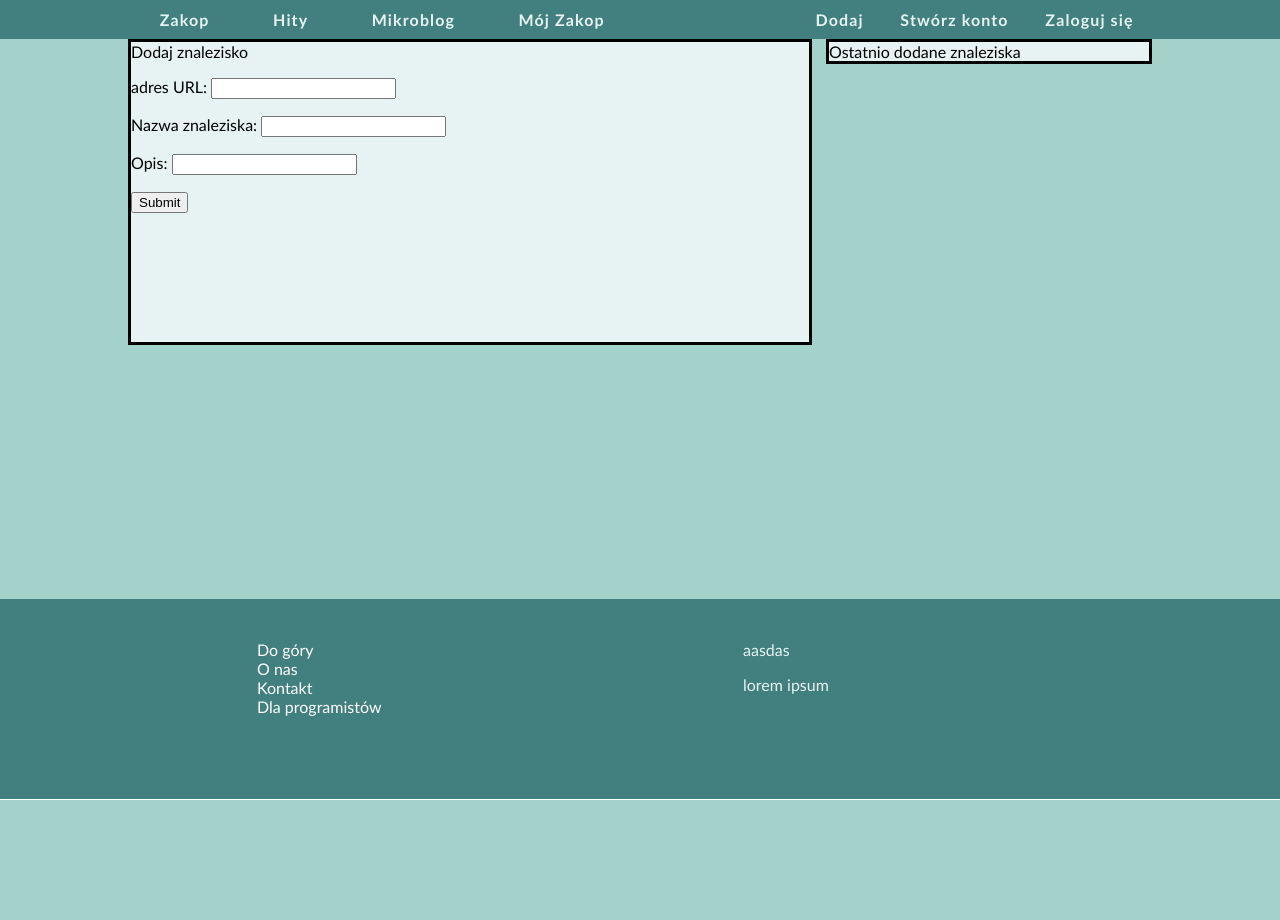
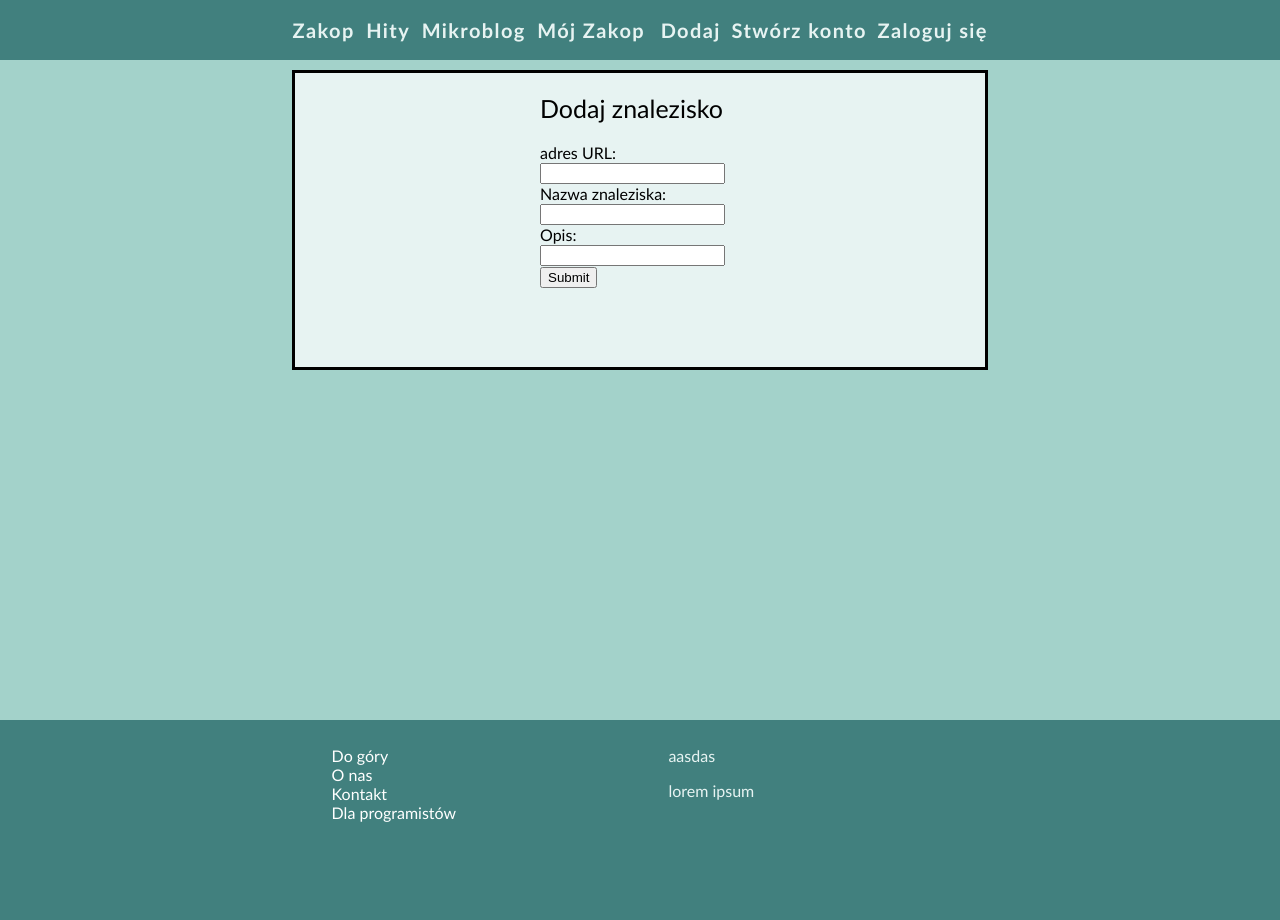
Before and after one commit to Deelite34/Zakop, a Django app: page /dodaj in a window 1280 px wide. Before the commit the page ends 800 px from the top, so only its background shows below. Run offline with Django 3.2, Linux system fonts and the light colour scheme; parts of the project's set-up code (start-up, migrations or seed data) failed here and were passed over.

Commit message:
Displaying findings, css changes

```diff
--- a/zakop_app/static/zakop_app/style.css
+++ b/zakop_app/static/zakop_app/style.css
@@ -8,7 +8,8 @@ body{
 .header-top{
 	background-color:#41807e;
 	margin:auto;
-	padding:auto;
+	height:60px;
+	justify-content: center;
 }
 
 .header-top .flex-parent{
@@ -18,15 +19,25 @@ body{
 .flex-container{
 	margin-left:10%;
 	margin-right:10%;
+	justify-content: center;
+	height:inherit;
+}
+
+.flex-parent{
+	height:inherit;
+	margin:0px 15.5% 0px 15.5%;
+	font-size:20px;
+	letter-spacing:0.07em;
+	line-height:40px;
+	font-weight:bold;
+	text-align:center;
 }
 
 .flex-child{
 	padding:10px 5px 10px 5px;
 	flex-grow:1;
-	text-align:center;
 	color:#e7f3f2;
-	font-weight:bold;
-	letter-spacing:0.07em;
+	line-height:40px;
 }
 
 .flex-child:hover, .flex-child-right:hover, .flex-child-right:hover{
@@ -41,45 +52,91 @@ body{
 .flex-child-right{
 	padding:10px 5px 10px 5px;
 	margin:0px;
-	flex-grow:1;
-	text-align:center;
 	color:#e7f3f2;
-	font-weight:bold;
-	letter-spacing:0.07em;
 	flex-grow:0.5;
 }
 
 .main-content{
 	background-color:#a3d2ca;
-	margin:auto;
-	min-height:70vh;
-}
-.main-content-left{
-	float:left;
-	border:solid;
-	width:53%;
-	margin-left: 10%;
-	overflow:auto;
-	background-color:#e7f3f2;
+	min-height:75vh;
+	margin:0px;
 }
 
+.main-content-findings{
+    background-color:#a3d2ca;
+	min-height:80vh;
+	padding:10px;
+}
+
+.main-content-left{
+	display:flex;
+	align-content: center;
+	border:solid;
+	width:auto;
+	margin-top:10px;
+	max-width:140vh;
+	margin-left: 22%;
+	margin-right:22%;
+	background-color:#e7f3f2;
+	box-sizing: border-box;
+}
+
+.main-content-left img{
+	height:auto;
+}
+
+.main-content-form-wrapper{
+	min-height:80vh;
+	padding:10px;
+
+}
 .main-content-left-form{
-	float:left;
 	border:solid;
-	width:53%;
-	margin-left: 10%;
-	overflow:auto;
+	margin-left:22vw;
+	margin-right:22vw;
+
+	width:auto;
 	background-color:#e7f3f2;
 	height:300px;
+	box-sizing: border-box;
 }
+
+.main-content-left-form .add-finding-header{
+    width:200px;
+	margin:auto;
+	padding:20px 0px 20px 0px;
+	font-size:25px;
+}
+
+.main-content-left-form p{
+    width:200px;
+	margin:auto;
+}
+
+.main-content-left-form form{
+	width:200px;
+	margin:auto;
+}
+
+.main-content-left-form input{
+
+}
+
+.main-content-left-form button{
+
+}
+
 
 .main-content-right{
 	background-color:#e7f3f2;
 	float:right;
 	border:solid;
-	width:25%;
+	width:250px;
+	height:1000px;
 	margin-right: 10%;
-	overflow:auto;
+	clear:both;
+	box-sizing: border-box;
+	overflow:hidden;
 }
 
 .main-content-center{
@@ -98,17 +155,17 @@ body{
 
 .footer-content-left{
 	float:left;
-	padding:25px;
-	margin-left:15%;
+	padding:10px;
+	margin-left:22%;
 	width:25%;
 	color:#e7f3f2;
 }
 
 .footer-content-right{
 	float:right;
-	padding:25px;
-	margin-right:15%;
-	width:25%;
+	padding:10px;
+	margin-right:27%;
+	width:20%;
 	color:#e7f3f2;
 
 }
--- a/zakop_app/templates/zakop_app/add_finding.html
+++ b/zakop_app/templates/zakop_app/add_finding.html
@@ -1,8 +1,9 @@
 {% extends "zakop_app/base.html" %}
 
 {% block content %}
+<div class="main-content-form-wrapper">
   <div class="main-content-left-form">
-    Dodaj znalezisko
+    <p class="add-finding-header">Dodaj znalezisko</p>
     <form action="{% url 'zakop_app:add_finding' %}" method="post">
         {% csrf_token %}
         {% for field in form %}
@@ -11,7 +12,5 @@
         <input type="submit" values="Submit">
     </form>
   </div>
-  <div class="main-content-right">
-    Ostatnio dodane znaleziska
-  </div>
+</div>
 {% endblock content %}
--- a/zakop_app/views.py
+++ b/zakop_app/views.py
@@ -1,12 +1,16 @@
 from django.shortcuts import render
-
+from django.http import HttpResponseRedirect
 from .forms import AddFindingUrlForm
-from .models import user as user_model
+from .models import User, Finding
+from django.urls import reverse
 # Create your views here.
 
 
 def index(request):
-    return render(request, 'zakop_app/index.html')
+    limit = 10
+    findings = Finding.objects.order_by('finding_date')[:limit]
+    context = {'findings': findings}
+    return render(request, 'zakop_app/index.html', context)
 
 
 def add_finding(request):
@@ -16,11 +20,8 @@ def add_finding(request):
         form = AddFindingUrlForm(data=request.POST)
         if form.is_valid():
             new_finding = form.save(commit=False)
-            new_finding.user_id = request.user.id
-            # user_model.objects.raw(f"SELECT user_id FROM users WHERE name=\'{request.user.username}\';")
-            new_finding.title = request.title
-            new_finding.description = request.description
-            new_finding.permalink = request.permalink
+            user = User.objects.get(id=request.user.id)
+            new_finding.user_id = request.user
             new_finding.save()
             return HttpResponseRedirect(reverse('zakop_app:index'))
     current_user = request.user
```
Also changed, not shown: zakop_app/templates/zakop_app/index.html (+21 -12 lines), zakop_app/static/zakop_app/no_image_available.png (added).
